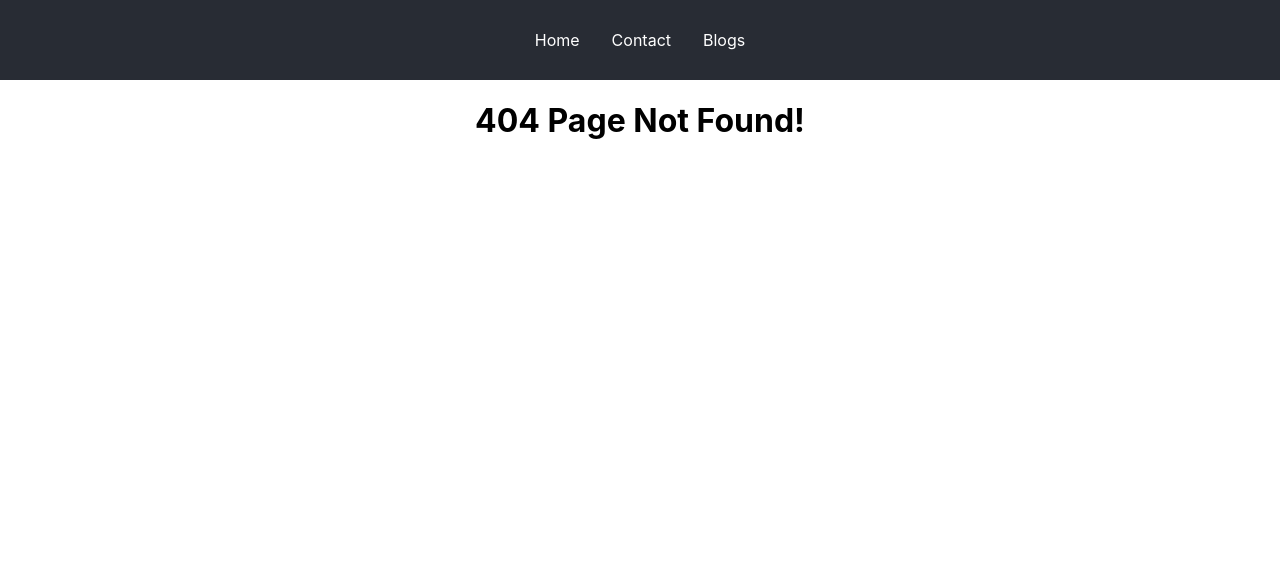
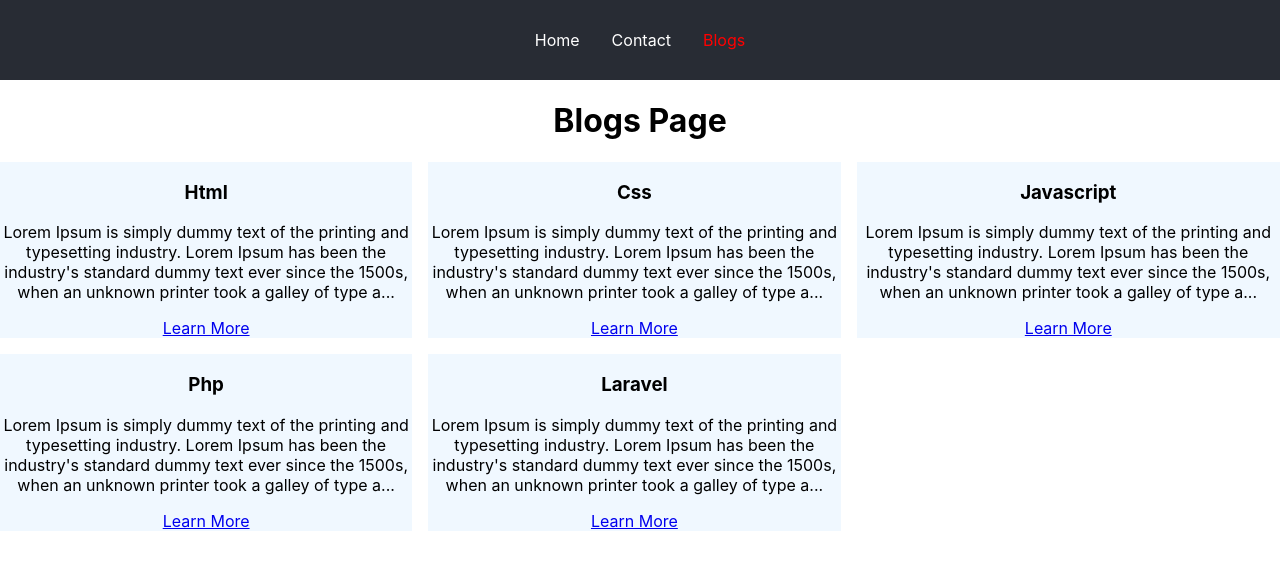
Before and after one commit to mithunbanerjee632/React-Js-Basic, a React (Create React App) app: page /blogs in a window 1280 px wide. Before the commit this address had no page. Shown: the top 570 px of the page. Built offline with nearby package versions, Linux system fonts and the light colour scheme.

Commit message:
Dynamic Routing using useParams() Hooks

```diff
--- a/src/App.css
+++ b/src/App.css
@@ -59,3 +59,23 @@ nav{
 nav .active{
   color: red;
 }
+
+section{
+  display: grid;
+  grid-gap: 1rem;
+}
+article{
+  background-color: aliceblue;
+}
+
+@media  screen and (min-width: 600px){
+   section{
+     grid-template-columns: auto auto;
+   }
+}
+
+@media  screen and (min-width: 600px){
+  section{
+    grid-template-columns: auto auto auto;
+  }
+}
--- a/src/App.js
+++ b/src/App.js
@@ -9,6 +9,7 @@ import Blogs from "./Routes/pages/Blogs";
 import Contact from "./Routes/pages/Contact";
 import Home from "./Routes/pages/Home";
 import Navbar from "./Routes/Navbar";
+import Blog from "./Routes/pages/Blog";
 
 function App() {
 
@@ -19,9 +20,10 @@ function App() {
           <BrowserRouter>
               <Navbar/>
               <Routes>
-                  <Route path="/" element={<Home/>}/>
-                  <Route path="/contact" element={<Contact/>}/>
-                  <Route path="/blog" element={<Blogs/>}/>
+                  <Route path="/" element={<Home />}/>
+                  <Route path="/contact" element={<Contact />}/>
+                  <Route path="/blogs" element={<Blogs />}/>
+                  <Route path="/blogs/:title" element={<Blog />}/>
                   <Route path="*" element={<Error/>}/>
               </Routes>
           </BrowserRouter>
--- a/src/Routes/Navbar.js
+++ b/src/Routes/Navbar.js
@@ -8,7 +8,7 @@ const Navbar = () => {
         <nav>
             <NavLink to="/" className="nav-link">Home</NavLink>
             <NavLink to="/contact" className="nav-link">Contact</NavLink>
-            <NavLink to="/blog" className="nav-link">Blogs</NavLink>
+            <NavLink to="/blogs" className="nav-link">Blogs</NavLink>
 
         </nav>
     );
--- /dev/null
+++ b/src/Routes/data.js
@@ -0,0 +1,30 @@
+export const blogsData=[
+    {
+        id:1,
+        title:"Html",
+        body:"Lorem Ipsum is simply dummy text of the printing and typesetting industry. Lorem Ipsum has been the industry's standard dummy text ever since the 1500s, when an unknown printer took a galley of type and scrambled it to make a type specimen book. It has survived not only five centuries, but also the leap into electronic typesetting, remaining essentially unchanged. It was popularised in the 1960s with the release of Letraset sheets containing Lorem Ipsum passages, and more recently with desktop publishing software like Aldus PageMaker including versions of Lorem Ipsum.Lorem Ipsum is simply dummy text of the printing and typesetting industry. Lorem Ipsum has been the industry's standard dummy text ever since the 1500s, when an unknown printer took a galley of type and scrambled it to make a type specimen book. It has survived not only five centuries, but also the leap into electronic typesetting, remaining essentially unchanged. It was popularised in the 1960s with the release of Letraset sheets containing Lorem Ipsum passages, and more recently with desktop publishing software like Aldus PageMaker including versions of Lorem Ipsum."
+    },
+    {
+        id:2,
+        title:"Css",
+        body:"Lorem Ipsum is simply dummy text of the printing and typesetting industry. Lorem Ipsum has been the industry's standard dummy text ever since the 1500s, when an unknown printer took a galley of type and scrambled it to make a type specimen book. It has survived not only five centuries, but also the leap into electronic typesetting, remaining essentially unchanged. It was popularised in the 1960s with the release of Letraset sheets containing Lorem Ipsum passages, and more recently with desktop publishing software like Aldus PageMaker including versions of Lorem Ipsum.Lorem Ipsum is simply dummy text of the printing and typesetting industry. Lorem Ipsum has been the industry's standard dummy text ever since the 1500s, when an unknown printer took a galley of type and scrambled it to make a type specimen book. It has survived not only five centuries, but also the leap into electronic typesetting, remaining essentially unchanged. It was popularised in the 1960s with the release of Letraset sheets containing Lorem Ipsum passages, and more recently with desktop publishing software like Aldus PageMaker including versions of Lorem Ipsum."
+    },
+
+    {
+        id:3,
+        title:"Javascript",
+        body:"Lorem Ipsum is simply dummy text of the printing and typesetting industry. Lorem Ipsum has been the industry's standard dummy text ever since the 1500s, when an unknown printer took a galley of type and scrambled it to make a type specimen book. It has survived not only five centuries, but also the leap into electronic typesetting, remaining essentially unchanged. It was popularised in the 1960s with the release of Letraset sheets containing Lorem Ipsum passages, and more recently with desktop publishing software like Aldus PageMaker including versions of Lorem Ipsum.Lorem Ipsum is simply dummy text of the printing and typesetting industry. Lorem Ipsum has been the industry's standard dummy text ever since the 1500s, when an unknown printer took a galley of type and scrambled it to make a type specimen book. It has survived not only five centuries, but also the leap into electronic typesetting, remaining essentially unchanged. It was popularised in the 1960s with the release of Letraset sheets containing Lorem Ipsum passages, and more recently with desktop publishing software like Aldus PageMaker including versions of Lorem Ipsum."
+    },
+    {
+        id:4,
+        title:"Php",
+        body:"Lorem Ipsum is simply dummy text of the printing and typesetting industry. Lorem Ipsum has been the industry's standard dummy text ever since the 1500s, when an unknown printer took a galley of type and scrambled it to make a type specimen book. It has survived not only five centuries, but also the leap into electronic typesetting, remaining essentially unchanged. It was popularised in the 1960s with the release of Letraset sheets containing Lorem Ipsum passages, and more recently with desktop publishing software like Aldus PageMaker including versions of Lorem Ipsum.Lorem Ipsum is simply dummy text of the printing and typesetting industry. Lorem Ipsum has been the industry's standard dummy text ever since the 1500s, when an unknown printer took a galley of type and scrambled it to make a type specimen book. It has survived not only five centuries, but also the leap into electronic typesetting, remaining essentially unchanged. It was popularised in the 1960s with the release of Letraset sheets containing Lorem Ipsum passages, and more recently with desktop publishing software like Aldus PageMaker including versions of Lorem Ipsum."
+    },
+    {
+        id:5,
+        title:"Laravel",
+        body:"Lorem Ipsum is simply dummy text of the printing and typesetting industry. Lorem Ipsum has been the industry's standard dummy text ever since the 1500s, when an unknown printer took a galley of type and scrambled it to make a type specimen book. It has survived not only five centuries, but also the leap into electronic typesetting, remaining essentially unchanged. It was popularised in the 1960s with the release of Letraset sheets containing Lorem Ipsum passages, and more recently with desktop publishing software like Aldus PageMaker including versions of Lorem Ipsum.Lorem Ipsum is simply dummy text of the printing and typesetting industry. Lorem Ipsum has been the industry's standard dummy text ever since the 1500s, when an unknown printer took a galley of type and scrambled it to make a type specimen book. It has survived not only five centuries, but also the leap into electronic typesetting, remaining essentially unchanged. It was popularised in the 1960s with the release of Letraset sheets containing Lorem Ipsum passages, and more recently with desktop publishing software like Aldus PageMaker including versions of Lorem Ipsum."
+    }
+
+
+]
--- /dev/null
+++ b/src/Routes/pages/Blog.js
@@ -0,0 +1,22 @@
+import React, {useEffect, useState} from 'react';
+import {useParams} from "react-router-dom";
+import {blogsData} from "../data";
+
+const Blog = () => {
+    const {title}=useParams();
+    const [bodyData,setBodyData]=useState();
+
+    useEffect(()=>{
+      const blogData =  blogsData.filter((blog)=>blog.title == title);
+        setBodyData(blogData[0].body)
+    },[])
+    return (
+        <div>
+           <h1>{title} Page</h1>
+            <p>{bodyData.slice(0,500)}</p>
+            <p>{bodyData.slice(501,1000)}</p>
+        </div>
+    );
+};
+
+export default Blog;
--- a/src/Routes/pages/Blogs.js
+++ b/src/Routes/pages/Blogs.js
@@ -1,18 +1,36 @@
-import React from 'react';
-import { useNavigate } from "react-router-dom";
+import React, {useState} from 'react';
+import {Link, useNavigate} from "react-router-dom";
+import {blogsData} from "../data";
 
 const Blogs = () => {
-    const navigate = useNavigate();
+    const [blogs,setBlogs]=useState(blogsData);
+
+    const truncateString=(str,num)=>{
+        if(str.length>num){
+            return str.slice(0,num)+"..."
+        }else{
+            return str;
+        }
+    }
+   /* const navigate = useNavigate();*/
     return (
         <div>
             <h1>Blogs Page</h1>
-               <div>
-                <p>Lorem Ipsum is simply dummy text of the printing and typesetting industry. Lorem Ipsum has been the industry's standard dummy text ever since the 1500s, when an unknown printer took a galley of type and scrambled it to make a type specimen book. It has survived not only five centuries, but also the leap into electronic typesetting, remaining essentially unchanged. It was popularised in the 1960s with the release of Letraset sheets containing Lorem Ipsum passages, and more recently with desktop publishing software like Aldus PageMaker including versions of Lorem Ipsum.</p>
+            <section>
+                {blogs.map((blog)=>{
+                    const {id,title,body}=blog
+                    return <article key={id}>
+                          <h1>{title}</h1>
+                          <p>{truncateString(body,200)}</p>
+                        <Link to={title}>Learn More</Link>
+                    </article>
+                })}
+            </section>
 
-               </div>
-            <button onClick={()=>{
+
+           {/* <button onClick={()=>{
                navigate("/");
-            }}>Go to Home</button>
+            }}>Go to Home</button>*/}
         </div>
     );
 };
```
